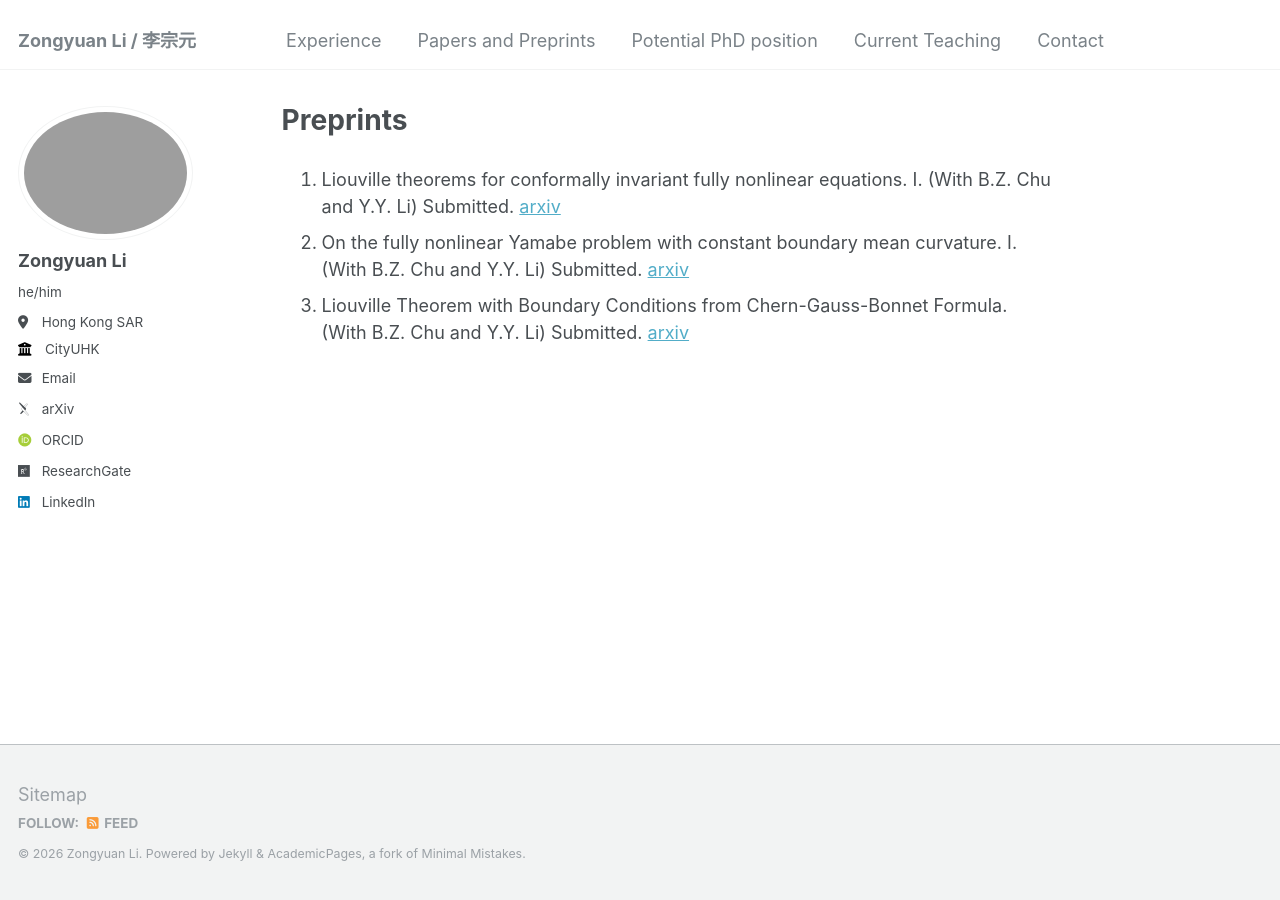
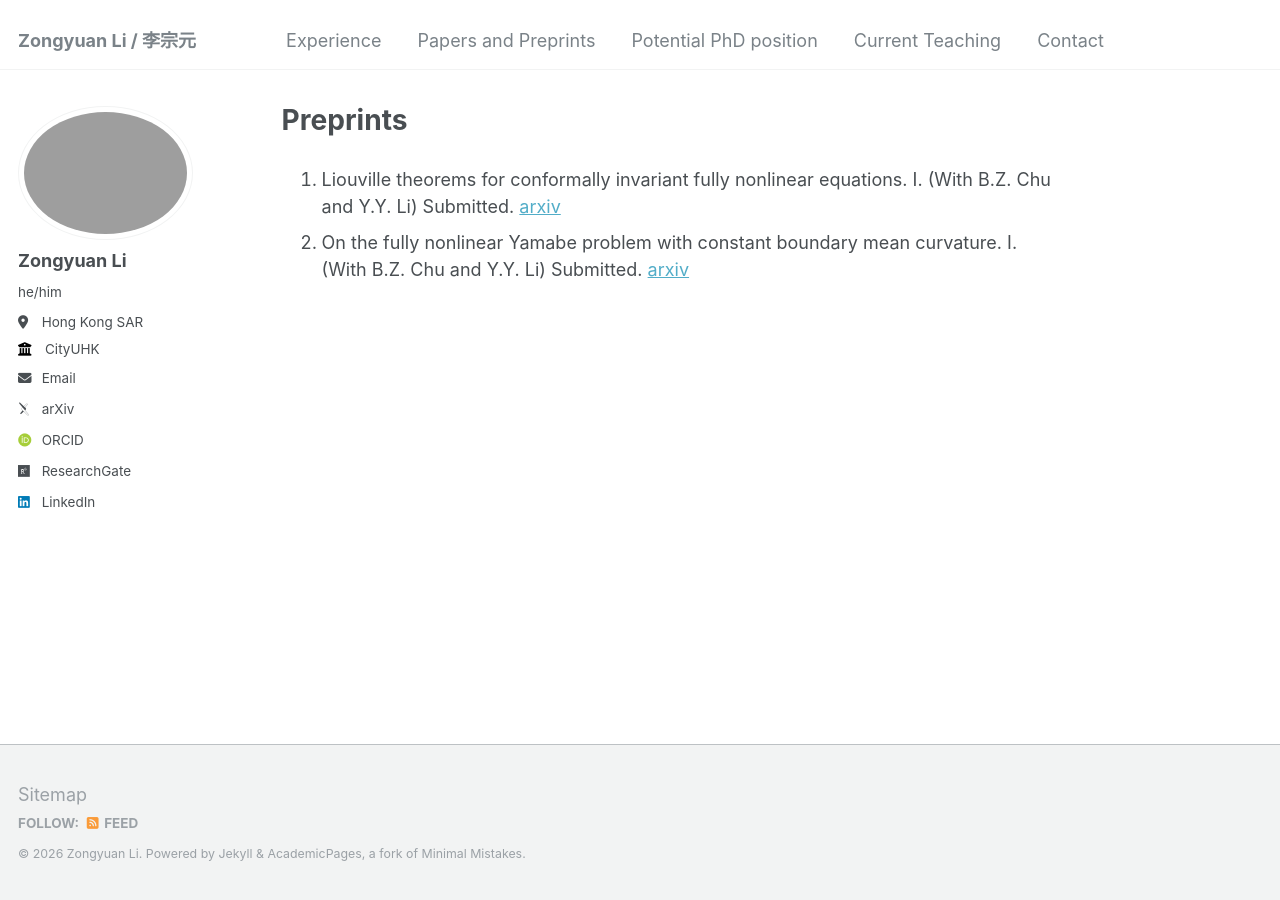
Before and after one commit to zongyuan-li/zongyuan-li.github.io, a Jekyll site: the page built from _pages/Preprints.md, in a window 1280 px wide. Built offline with Jekyll 4.4.1, drawn with Linux system fonts in a browser that asks for light colours; some web fonts are replaced.

Commit message:
Update Preprints.md

```diff
--- a/_pages/Preprints.md
+++ b/_pages/Preprints.md
@@ -8,4 +8,3 @@ redirect_from:
 ---
   1. Liouville theorems for conformally invariant fully nonlinear equations. I. (With B.Z. Chu and Y.Y. Li) Submitted. [arxiv](https://arxiv.org/abs/2311.07542)
   2. On the fully nonlinear Yamabe problem with constant boundary mean curvature. I. (With B.Z. Chu and Y.Y. Li) Submitted. [arxiv](https://arxiv.org/abs/2410.09683)
-  3. Liouville Theorem with Boundary Conditions from Chern-Gauss-Bonnet Formula. (With B.Z. Chu and Y.Y. Li) Submitted. [arxiv](https://arxiv.org/abs/2410.16384)
```
